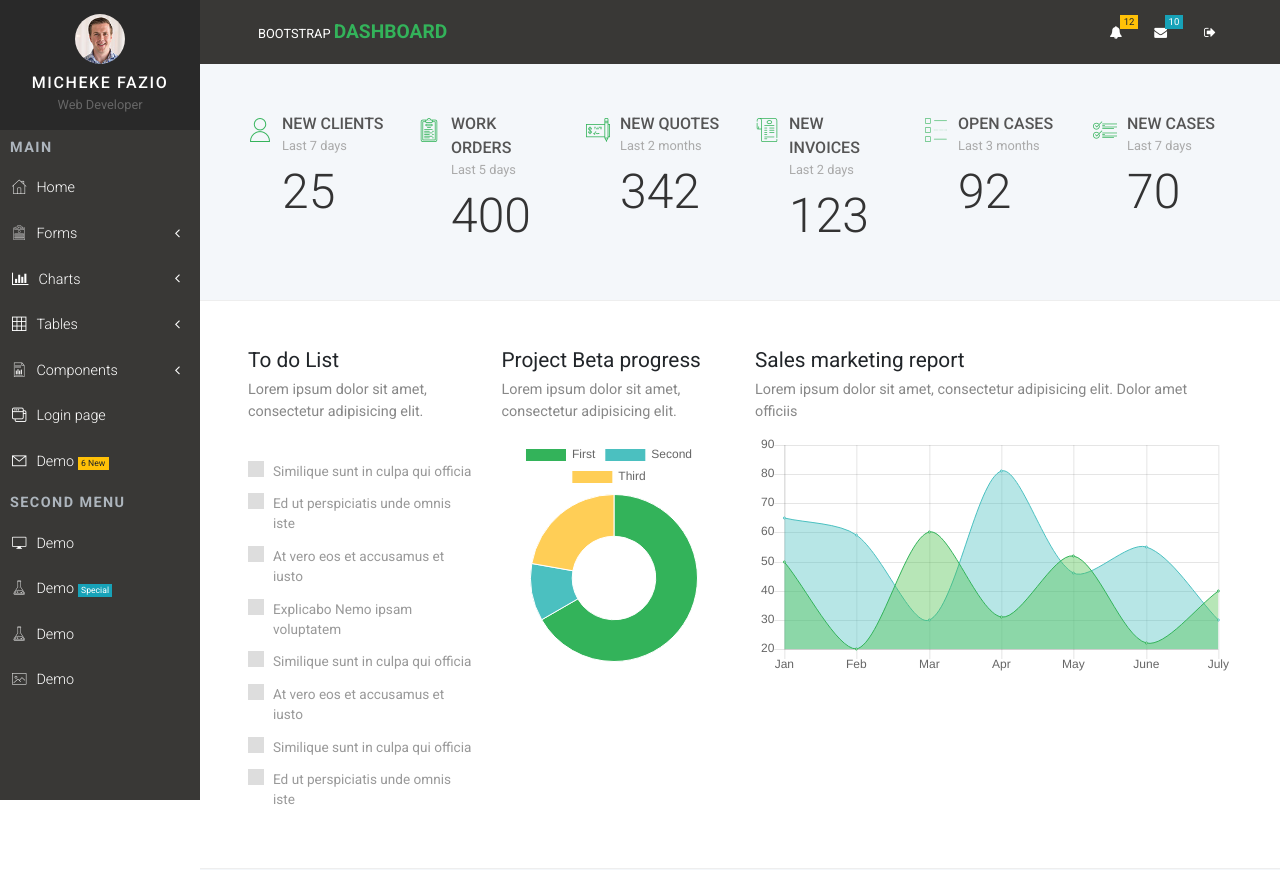
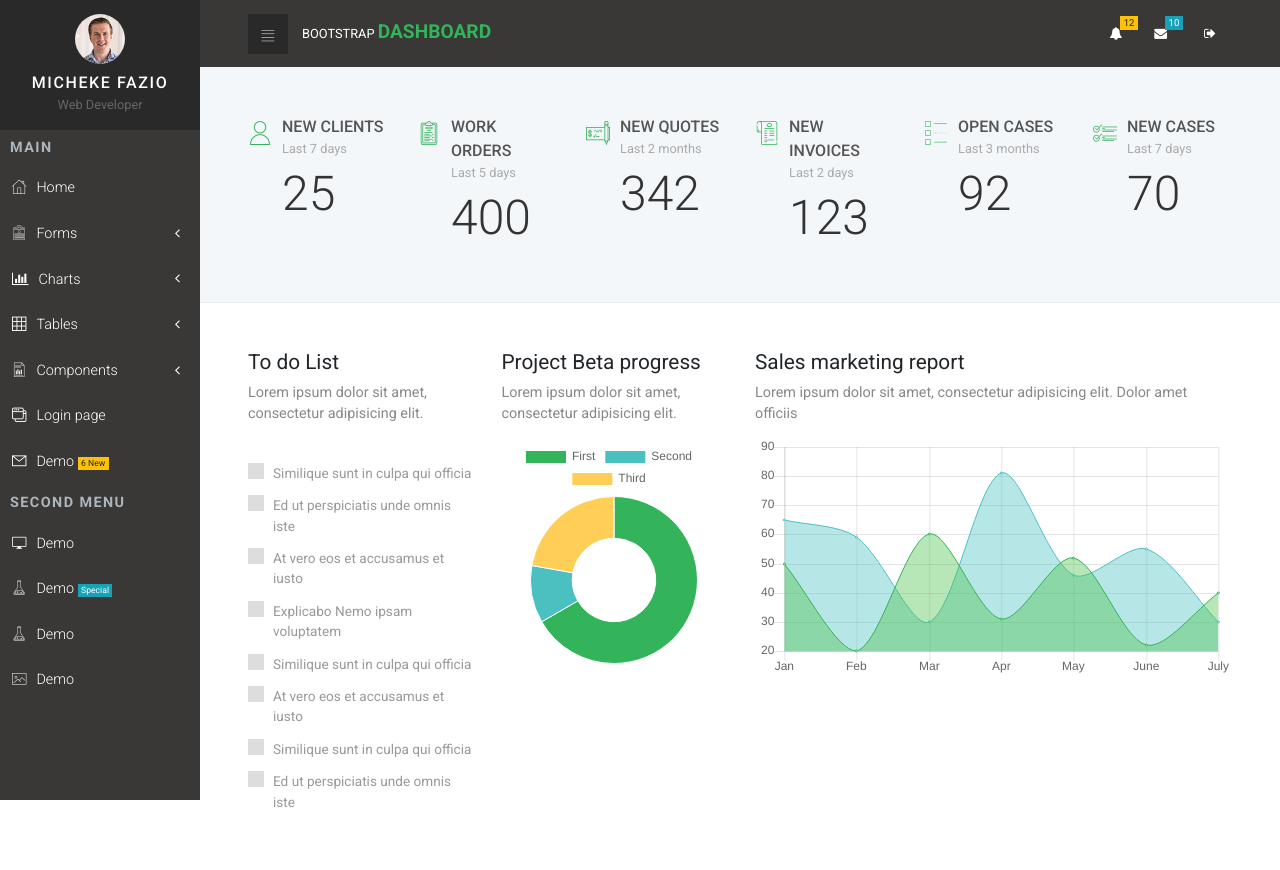
Before and after one commit to yiosh/condivision, a Django app: page / in a window 1280 px wide. Shown: the top 870 px of the page. Run offline with Django 3.2, Linux system fonts and the light colour scheme; some libraries are stand-ins or nearby versions.

Commit message:
brought back sidebar toggle for desktop

```diff
--- a/condivision/static/condivision/css/custom.css
+++ b/condivision/static/condivision/css/custom.css
@@ -1,16 +1 @@
 /* your styles go here */
-#toggle-btn {
-    display: inline-block;
-}
-
-@media only screen and (min-width: 401px) and (max-width: 960px) {
-    #toggle-btn {
-        display: inline-block;
-    }
-}
-
-@media only screen and (min-width: 1025px) {
-    #toggle-btn {
-        display: none;
-    }
-}
```
